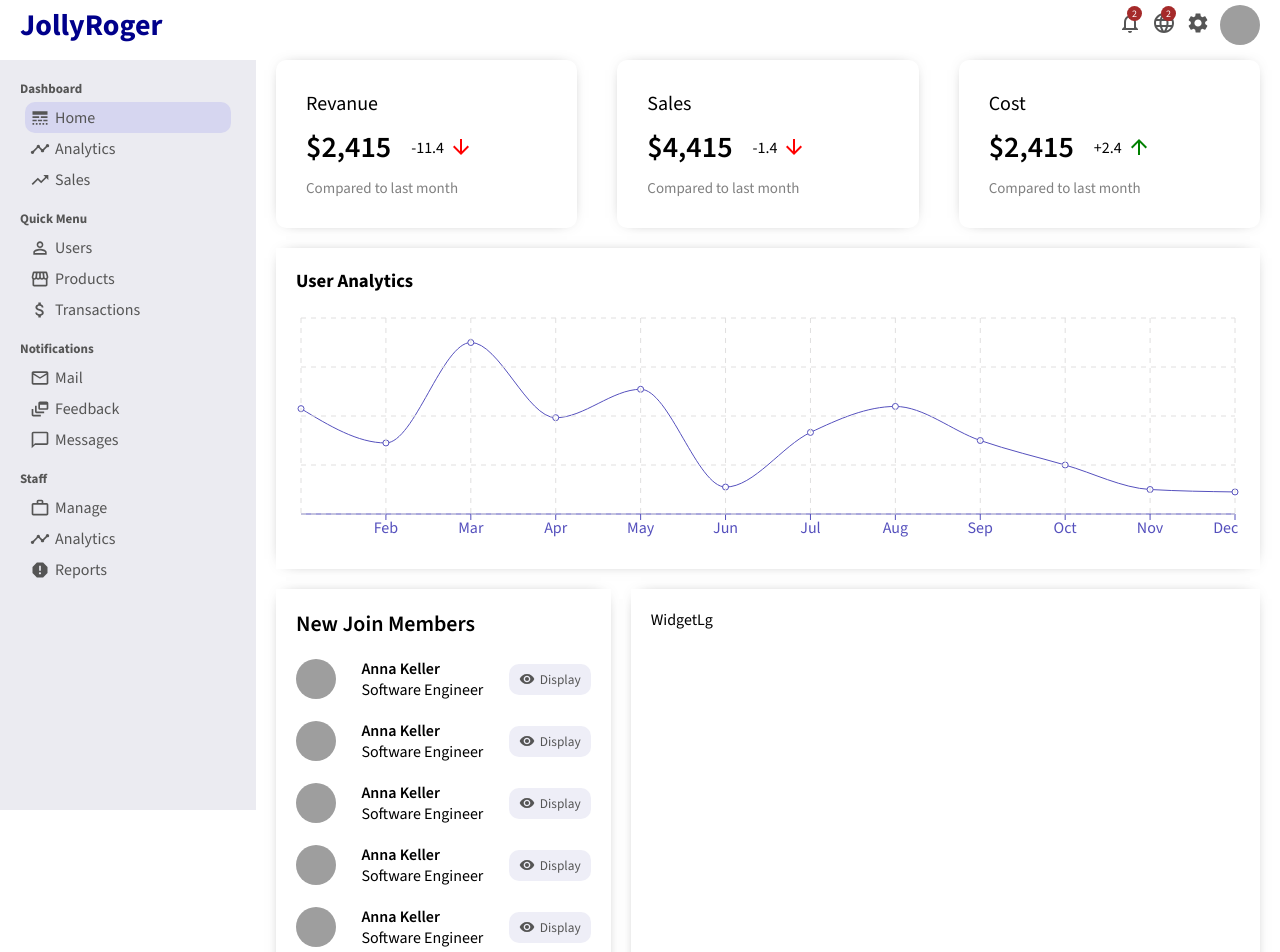
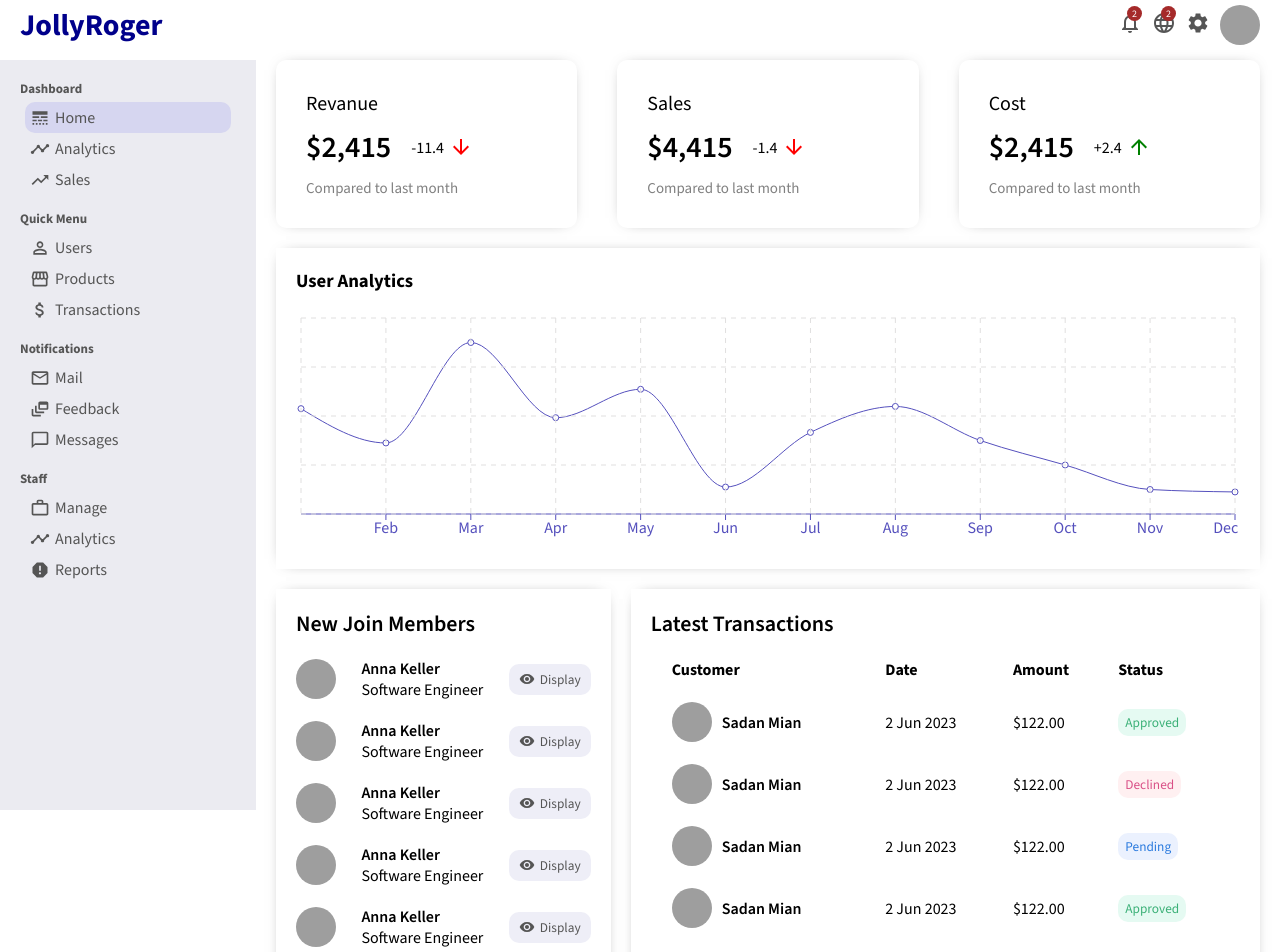
Before and after one commit to sadanmian/Admin-Dashboard, a React (Create React App) app: page / in a window 1280 px wide. Shown: the top 952 px of the page. Built offline with nearby package versions, Linux system fonts and the light colour scheme; grey boxes are pictures that could not be loaded.

Commit message:
Widget Large

```diff
--- a/src/components/topbar/topbar.css
+++ b/src/components/topbar/topbar.css
@@ -5,6 +5,7 @@
   position: sticky;
   top: 0;
   z-index: 9999;
+  overflow: hidden;
 }
 
 .topbarWrapper {
--- a/src/components/widgetLg/WidgetLg.jsx
+++ b/src/components/widgetLg/WidgetLg.jsx
@@ -2,5 +2,77 @@
 import "./widgetLg.css";
 
 export default function WidgetLg() {
-  return <div className="widgetLg">WidgetLg</div>;
+  const Button = ({ type }) => {
+    return <button className={"widgetLgButton " + type}>{type}</button>;
+  };
+
+  return (
+    <div className="widgetLg">
+      <h3 className="widgetLgTitle">Latest Transactions</h3>
+      <table className="widgetLgTable">
+        <tr className="widgetLgTr">
+          <th className="widgetLgTh">Customer</th>
+          <th className="widgetLgTh">Date</th>
+          <th className="widgetLgTh">Amount</th>
+          <th className="widgetLgTh">Status</th>
+        </tr>
+        <tr className="widgetLgTr">
+          <td className="widgetLgUser">
+            <img
+              src="https://pbs.twimg.com/media/Ew6vL_wUYAMJ29i?format=jpg&name=large"
+              className="widgetLgImg"
+            />
+            <span className="widgetLgName">Sadan Mian</span>
+          </td>
+          <td className="widgetLgDate">2 Jun 2023</td>
+          <td className="widgetLgAmount">$122.00</td>
+          <td className="widgetLgStatus">
+            <Button type={"Approved"} />
+          </td>
+        </tr>
+        <tr className="widgetLgTr">
+          <td className="widgetLgUser">
+            <img
+              src="https://pbs.twimg.com/media/Ew6vL_wUYAMJ29i?format=jpg&name=large"
+              className="widgetLgImg"
+            />
+            <span className="widgetLgName">Sadan Mian</span>
+          </td>
+          <td className="widgetLgDate">2 Jun 2023</td>
+          <td className="widgetLgAmount">$122.00</td>
+          <td className="widgetLgStatus">
+            <Button type={"Declined"} />
+          </td>
+        </tr>
+        <tr className="widgetLgTr">
+          <td className="widgetLgUser">
+            <img
+              src="https://pbs.twimg.com/media/Ew6vL_wUYAMJ29i?format=jpg&name=large"
+              className="widgetLgImg"
+            />
+            <span className="widgetLgName">Sadan Mian</span>
+          </td>
+          <td className="widgetLgDate">2 Jun 2023</td>
+          <td className="widgetLgAmount">$122.00</td>
+          <td className="widgetLgStatus">
+            <Button type={"Pending"} />
+          </td>
+        </tr>
+        <tr className="widgetLgTr">
+          <td className="widgetLgUser">
+            <img
+              src="https://pbs.twimg.com/media/Ew6vL_wUYAMJ29i?format=jpg&name=large"
+              className="widgetLgImg"
+            />
+            <span className="widgetLgName">Sadan Mian</span>
+          </td>
+          <td className="widgetLgDate">2 Jun 2023</td>
+          <td className="widgetLgAmount">$122.00</td>
+          <td className="widgetLgStatus">
+            <Button type={"Approved"} />
+          </td>
+        </tr>
+      </table>
+    </div>
+  );
 }
--- a/src/components/widgetLg/widgetLg.css
+++ b/src/components/widgetLg/widgetLg.css
@@ -4,4 +4,64 @@
   -webkit-box-shadow: 0px 0px 15px -10px rgba(0, 0, 0, 0.75);
   box-shadow: 0px 0px 15px -10px rgba(0, 0, 0, 0.75);
   padding: 20px;
+  overflow: hidden;
 }
+
+.widgetLgTitle {
+  font-size: 22px;
+  font-weight: 600;
+}
+
+.widgetLgImg {
+  width: 40px;
+  height: 40px;
+  border-radius: 50%;
+  object-fit: cover;
+  margin-right: 10px;
+}
+
+.widgetLgDate,
+.widgetLgAmount {
+  font-weight: 300;
+}
+
+.widgetLgTable {
+  /* background-color: lightblue; */
+  width: 100%;
+  border-spacing: 20px;
+}
+
+.widgetLgTh {
+  text-align: left;
+}
+
+.widgetLgUser {
+  display: flex;
+  align-items: center;
+  font-weight: 600;
+}
+
+.widgetLgButton {
+  padding: 5px 7px;
+  border: none;
+  border-radius: 10px;
+}
+
+.widgetLgButton.Approved {
+  background-color: #e5faf2;
+  color: #3bb077;
+}
+.widgetLgButton.Declined {
+  background-color: #fff0f1;
+  color: #d95087;
+}
+.widgetLgButton.Pending {
+  background-color: #ebf1fe;
+  color: #2a7ade;
+}
+
+@media only screen and (max-width: 600px) {
+  .widgetLg {
+    display: none;
+  }
+}
```
